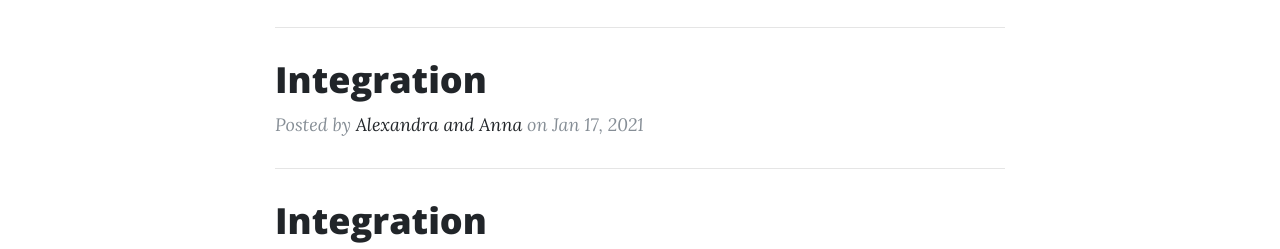
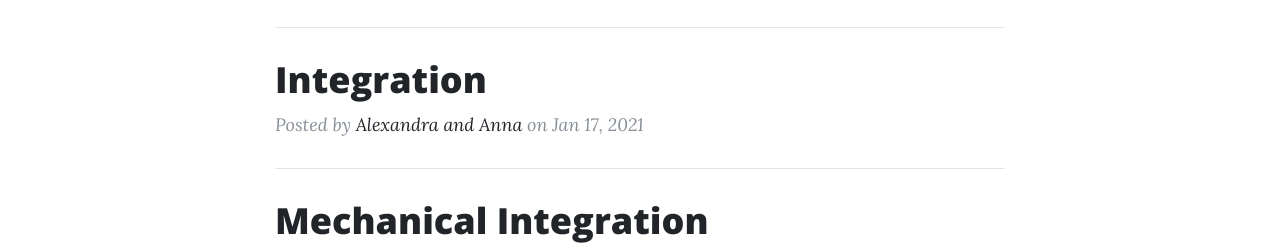
Before and after one commit to symsense/symsense.github.io, a website: page blog.html in a window 1280 px wide. Shown: the part 696-945 px from the top of the page. Drawn offline with nearby package versions, Linux system fonts and the light colour scheme.

Commit message:
Update blog.html

```diff
--- a/blog.html
+++ b/blog.html
@@ -94,7 +94,7 @@
         <div class="post-preview">
           <a href="integration.html">
             <h2 class="post-title">
-              Integration
+             Mechanical Integration
             </h2>
             <h3 class="post-subtitle">
               Woodshop
```
